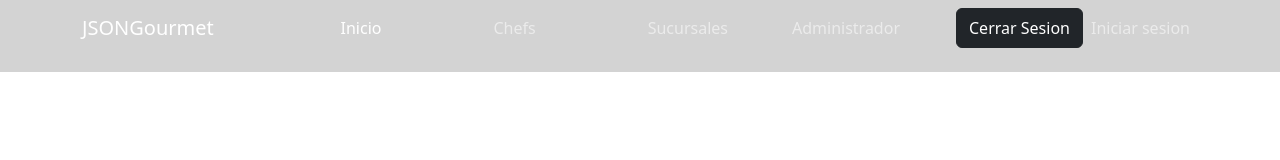
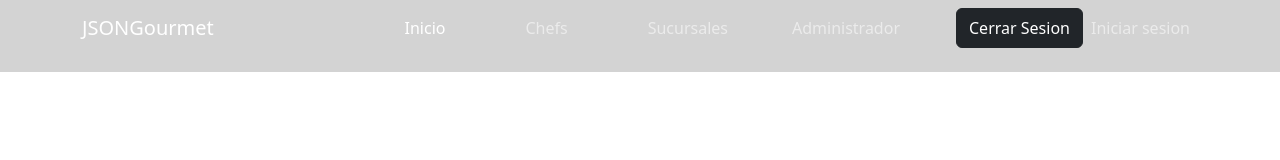
Before and after one commit to joaquin-fuentes/ProyectoFinal-Grupo3, a React (Vite) app: page / in a window 1280 px wide. Shown: the top 160 px of the page. Built offline with nearby package versions, Linux system fonts and the light colour scheme.

Commit message:
Corrigiendo distancias entre navlinks

```diff
--- a/src/components/common/Menu.jsx
+++ b/src/components/common/Menu.jsx
@@ -11,7 +11,7 @@ const Menu = () => {
         <Navbar.Collapse id="basic-navbar-nav">
           <Nav className="ms-auto">
             <NavLink exact className='nav-item nav-link mx-5' activeClassName='active' to={'/'}>Inicio</NavLink>
-            <NavLink className='nav-item nav-link mx-5' activeClassName='active' to={'*'}>Chefs</NavLink>
+            <NavLink className='nav-item nav-link mx-3' activeClassName='active' to={'*'}>Chefs</NavLink>
             <NavLink className='nav-item nav-link mx-5' activeClassName='active' to={'*'}>Sucursales</NavLink>
             <NavLink className='nav-item nav-link me-5' activeClassName='active' to={'/administrador'}>Administrador</NavLink>
             <Button variant="dark">Cerrar Sesion</Button>
```
